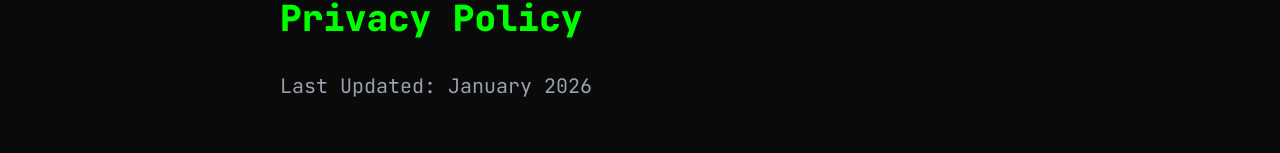
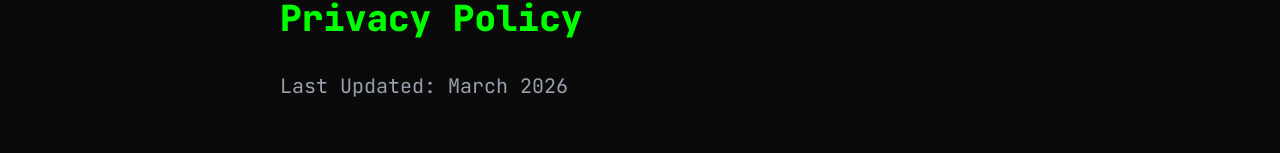
Before and after one commit to shaktech786/morpheus-website, a Next.js app: page /privacy in a window 1280 px wide. Shown: the part 162-315 px from the top of the page. Built offline with nearby package versions, Linux system fonts and the light colour scheme.

Commit message:
chore: bump legal page dates to March 2026
Co-Authored-By: Claude Opus 4.6 (1M context) <noreply@anthropic.com>

```diff
--- a/src/app/privacy/page.tsx
+++ b/src/app/privacy/page.tsx
@@ -11,7 +11,7 @@ export default function PrivacyPage() {
     <div className="py-24">
       <div className="prose prose-invert prose-morpheus mx-auto max-w-3xl px-6">
         <h1>Privacy Policy</h1>
-        <p className="lead">Last Updated: January 2026</p>
+        <p className="lead">Last Updated: March 2026</p>
 
         <h2>1. Introduction</h2>
         <p>
--- a/src/app/terms/page.tsx
+++ b/src/app/terms/page.tsx
@@ -11,7 +11,7 @@ export default function TermsPage() {
     <div className="py-24">
       <div className="prose prose-invert prose-morpheus mx-auto max-w-3xl px-6">
         <h1>Terms of Service</h1>
-        <p className="lead">Last Updated: January 2026</p>
+        <p className="lead">Last Updated: March 2026</p>
 
         <h2>1. Acceptance of Terms</h2>
         <p>
```
Also changed, not shown: 1 other file (tests, documents, lock files or other folders).
